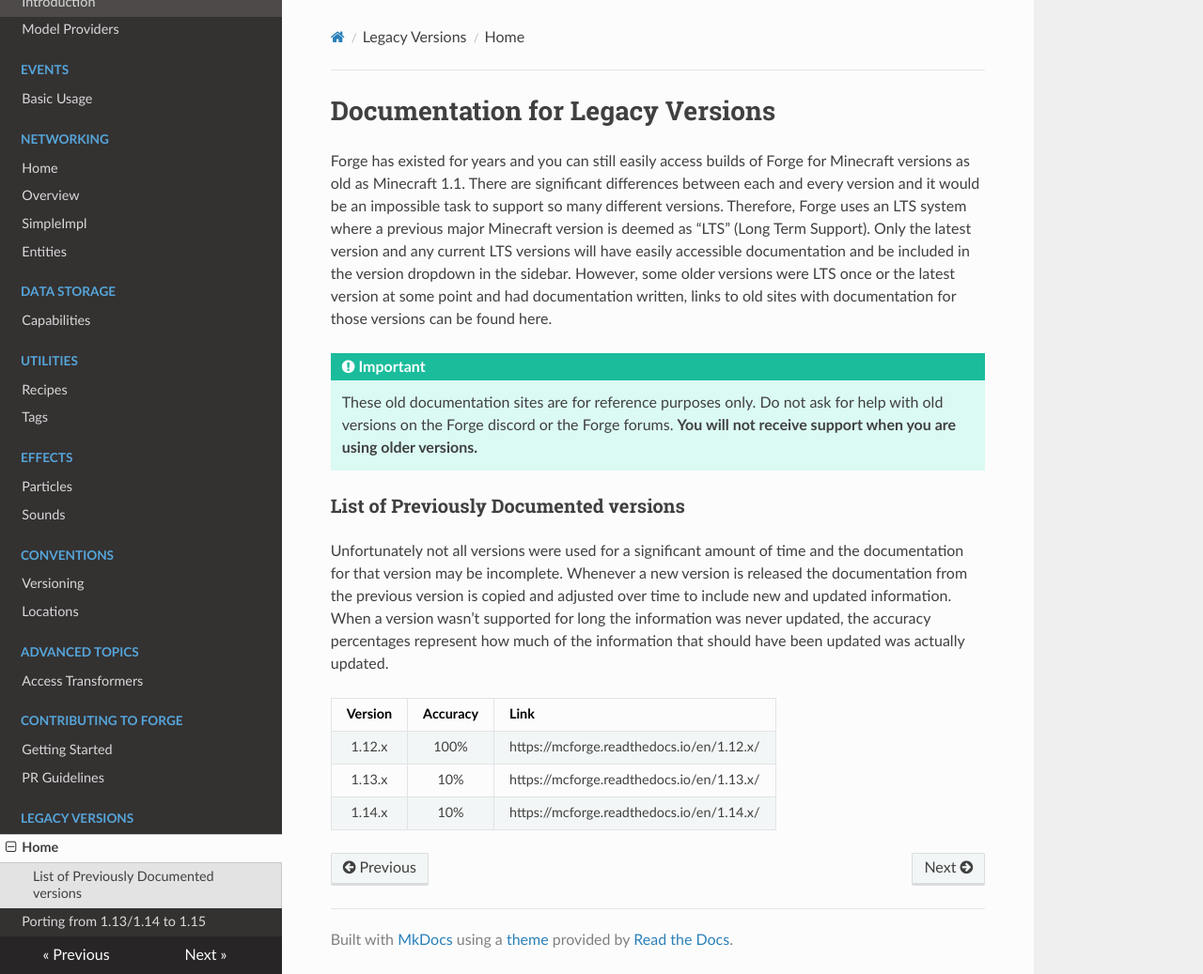
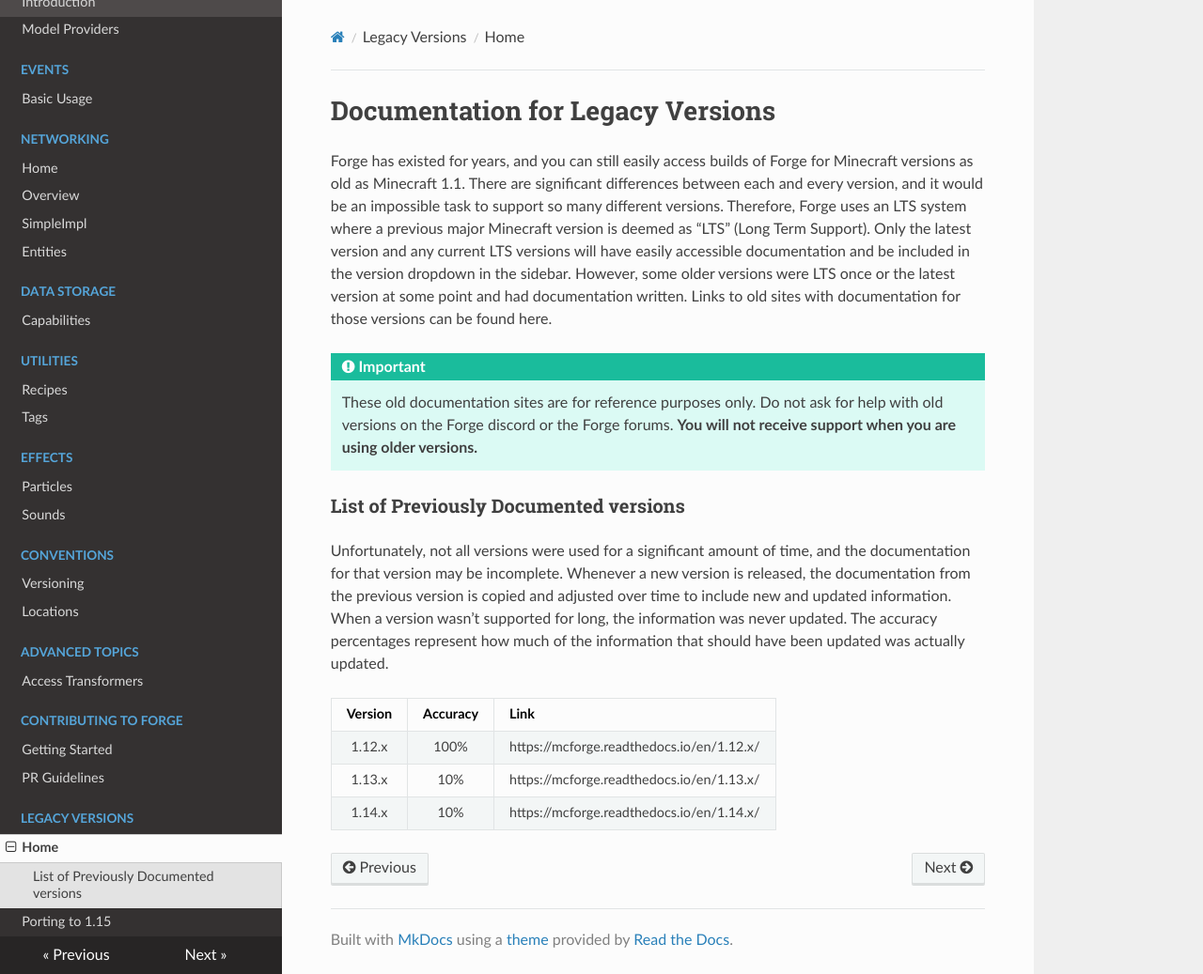
Before and after one commit to MinecraftForge/Documentation, an MkDocs documentation site: the page built from docs/legacy/index.md, in a window 1280 px wide and 1037 px high. Shown: the whole window at 94% size. Built offline with MkDocs 1.6.1, drawn with Linux system fonts in a browser that asks for light colours; nearby versions of some CDN libraries.

Commit message:
Porting Cleanup (#31)

```diff
--- a/docs/legacy/index.md
+++ b/docs/legacy/index.md
@@ -1,7 +1,7 @@
 Documentation for Legacy Versions
 =================================
 
-Forge has existed for years and you can still easily access builds of Forge for Minecraft versions as old as Minecraft 1.1. There are significant differences between each and every version and it would be an impossible task to support so many different versions. Therefore, Forge uses an LTS system where a previous major Minecraft version is deemed as "LTS" (Long Term Support). Only the latest version and any current LTS versions will have easily accessible documentation and be included in the version dropdown in the sidebar. However, some older versions were LTS once or the latest version at some point and had documentation written, links to old sites with documentation for those versions can be found here.
+Forge has existed for years, and you can still easily access builds of Forge for Minecraft versions as old as Minecraft 1.1. There are significant differences between each and every version, and it would be an impossible task to support so many different versions. Therefore, Forge uses an LTS system where a previous major Minecraft version is deemed as "LTS" (Long Term Support). Only the latest version and any current LTS versions will have easily accessible documentation and be included in the version dropdown in the sidebar. However, some older versions were LTS once or the latest version at some point and had documentation written. Links to old sites with documentation for those versions can be found here.
 
 !!! important
 
@@ -10,7 +10,7 @@ Forge has existed for years and you can still easily access builds of Forge for
 
 ### List of Previously Documented versions
 
-Unfortunately not all versions were used for a significant amount of time and the documentation for that version may be incomplete. Whenever a new version is released the documentation from the previous version is copied and adjusted over time to include new and updated information. When a version wasn't supported for long the information was never updated, the accuracy percentages represent how much of the information that should have been updated was actually updated.
+Unfortunately, not all versions were used for a significant amount of time, and the documentation for that version may be incomplete. Whenever a new version is released, the documentation from the previous version is copied and adjusted over time to include new and updated information. When a version wasn't supported for long, the information was never updated. The accuracy percentages represent how much of the information that should have been updated was actually updated.
 
 |    Version    |  Accuracy  |                  Link                     |
 |:-------------:|:----------:|:------------------------------------------|
--- a/mkdocs.yml
+++ b/mkdocs.yml
@@ -71,7 +71,7 @@ nav:
     - PR Guidelines: 'forgedev/prguidelines.md'
   - Legacy Versions:
     - Home: 'legacy/index.md'
-    - Porting from 1.13/1.14 to 1.15: 'legacy/porting1415.md'
+    - Porting to 1.15: 'legacy/porting.md'
 
 # Do not edit in PRs below here
 site_name: Forge Documentation
```
Also changed, not shown: docs/legacy/porting.md (added, +12 -0 lines), docs/legacy/porting1415.md (deleted, +0 -6 lines).
